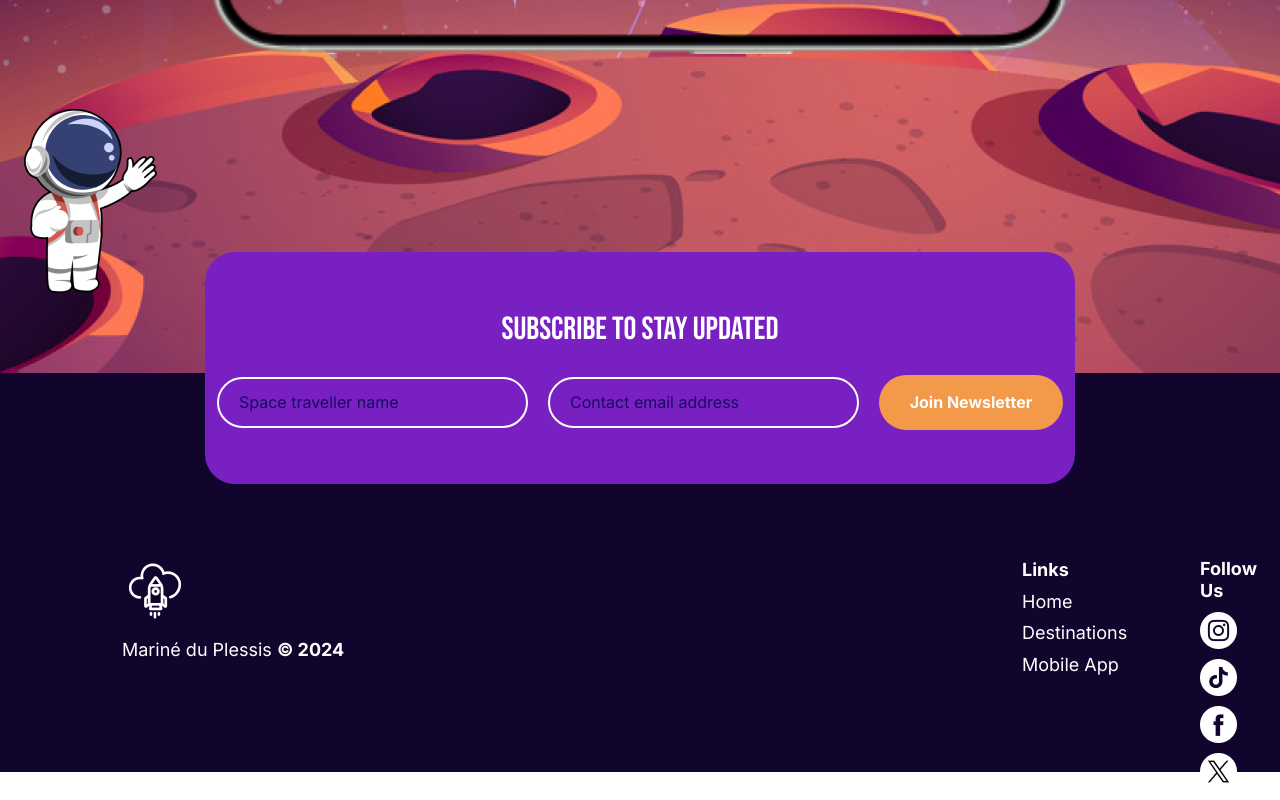
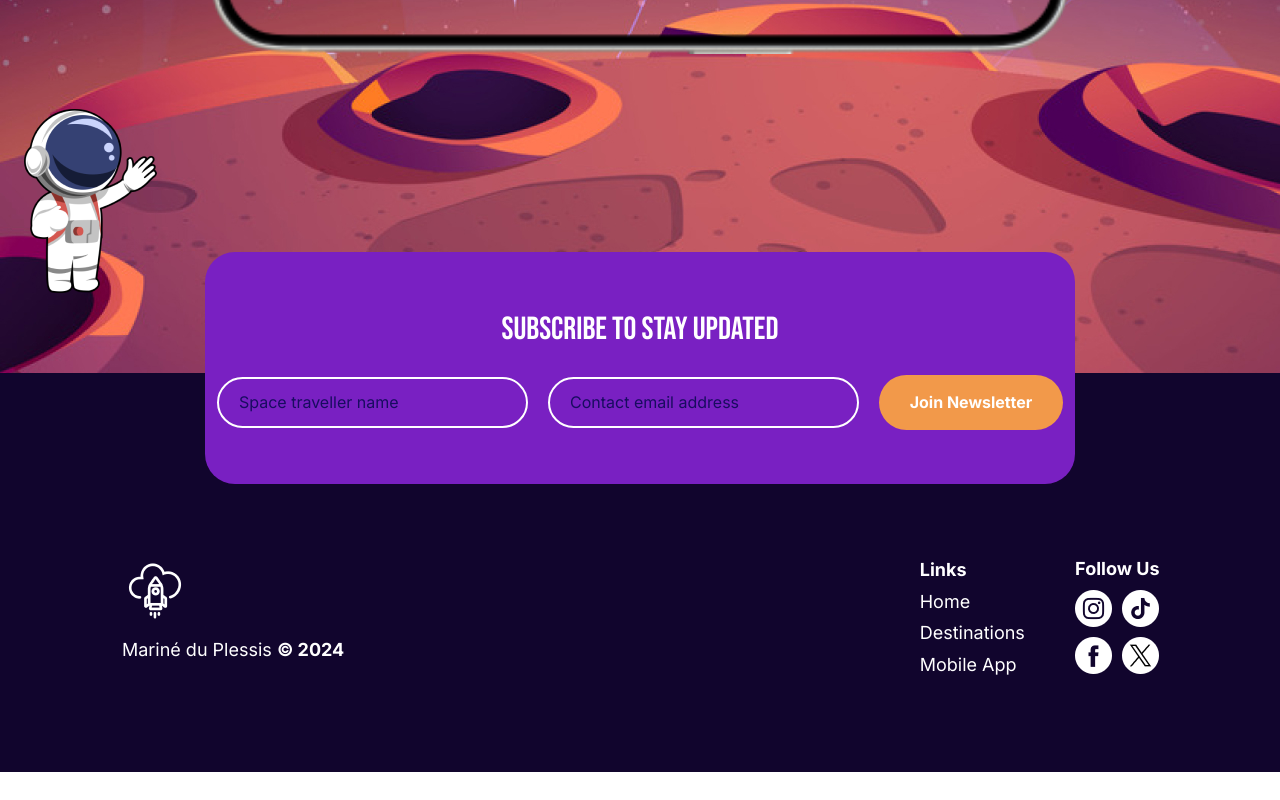
Before and after one commit to DupieM/duplessismarine_221326_galactic_getaways, a React (Create React App) app in the folder galactic_getaways/: page / in a window 1280 px wide. Shown: the part 2674-3474 px from the top of the page. After the commit the page ends 3446 px from the top, so only its background shows below. Built offline with nearby package versions, Linux system fonts and the light colour scheme.

Commit message:
Fix footer

```diff
--- a/galactic_getaways/src/pages/landing.css
+++ b/galactic_getaways/src/pages/landing.css
@@ -281,9 +281,16 @@
     cursor: pointer;
 }
 
+.bt_3:hover {
+    background: linear-gradient(90deg, rgba(242, 153, 74, 1), rgba(206, 118, 41, 1));
+    box-shadow: 7px 11px 12px 0px rgba(242, 153, 74, 0.09),15px 24px 17px 0px rgba(242, 153, 74, 0.09),
+    26px 42px 20px 0px rgba(242, 153, 74, 0.01), 41px 66px 22px 0px rgba(242, 153, 74, 0),
+    0px 4px 4px 0px rgba(0, 0, 0, 0.25);
+}
+
 .maincard4 {
     width: 100%;
-    height: 399px;
+    height: 100%;
     background: #11052D;
     padding-left: 122px;
     padding-right: 122px;
@@ -312,7 +319,7 @@
 
 .footerbox {
     margin-top: -110px;
-    margin-left: 900px;
+    margin-left: 77%;
 }
 
 .LH {
@@ -332,8 +339,9 @@
 }
 
 .footerbox2 {
+    width: 110px;
     margin-top: -127px;
-    margin-left: 1078px;
+    margin-left: 92%;
 }
 
 .FLU {
```
